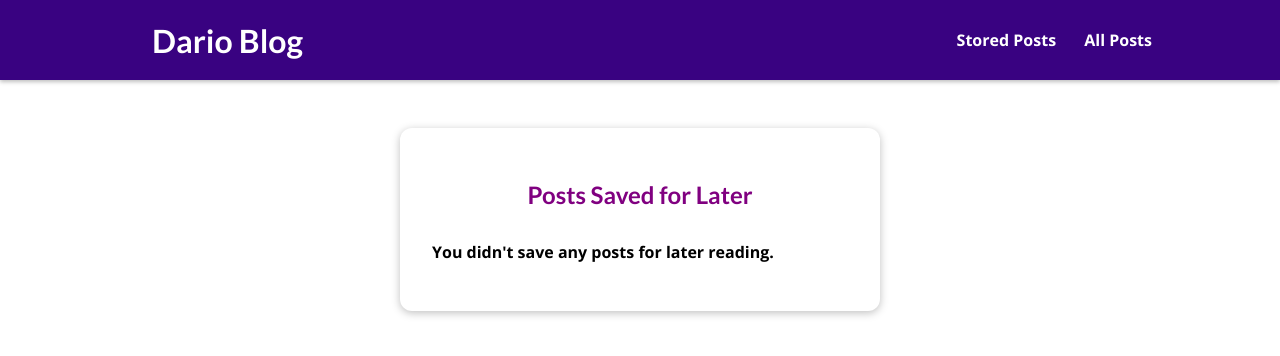
After one commit to Drake-Designer/My-Blog-Site, a Django app: page /read-later/ in a window 1280 px wide. The commit adds this page. Shown: the top 356 px of the page. Run offline with Django 5.2, Linux system fonts and the light colour scheme.

Commit message:
Add stored-post and style

```diff
--- /dev/null
+++ b/blog/static/blog/stored-posts.css
@@ -0,0 +1,45 @@
+#main-navigation {
+  background-color: #390281;
+  box-shadow: 0 2px 4px rgba(0, 0, 0, 0.25);
+}
+
+#stored-posts {
+  margin: 8rem auto 3rem auto;
+  padding: 2rem;
+  border-radius: 12px;
+  box-shadow: 0 2px 8px rgba(0, 0, 0, 0.25);
+  background-color: white;
+  width: 90%;
+  max-width: 30rem;
+  font-weight: bold;
+}
+
+#stored-posts h1 {
+  text-align: center;
+  margin-bottom: 2rem;
+  color: purple;
+}
+
+#stored-posts ul {
+  list-style: none;
+  margin: 0;
+  padding: 0;
+}
+
+#stored-posts li {
+  margin: 1rem 0;
+}
+
+#stored-posts a {
+  display: block;
+  padding: 1rem;
+  width: 100%;
+  text-decoration: none;
+  border: 1px solid #ccc;
+  color: rgb(45, 43, 43);
+}
+
+#stored-posts a:hover,
+#stored-posts a:active {
+  background-color: #ccc;
+}
--- /dev/null
+++ b/blog/templates/blog/stored-posts.html
@@ -0,0 +1,28 @@
+{% extends 'base.html' %}
+{% load static %}
+
+{% block title %}Stored Posts{% endblock title %}
+
+{% block css_files %}
+    <link rel="stylesheet" href="{% static 'blog/stored-posts.css' %}">
+{% endblock css_files %}
+
+{% block content %}
+
+<section id="stored-posts">
+    <h1>Posts Saved for Later</h1>
+
+    {% if not has_posts %}
+        <p>You didn't save any posts for later reading.</p>
+    {% endif %}
+        <ul>
+            {% for post in posts %}
+                <li>
+                    <a href="{% url 'post-detail-page' post.slug %}">{{ post.title }}</a>
+                </li>
+            {% endfor %}
+        </ul>
+
+</section>
+
+{% endblock content %}
--- a/blog/urls.py
+++ b/blog/urls.py
@@ -6,4 +6,5 @@ urlpatterns = [
     path("posts/", views.AllPostView.as_view(), name="posts-page"),
     path("posts/<slug:slug>/", views.SinglePostView.as_view(),
          name="post-detail-page"),
+    path("read-later/", views.ReadLaterView.as_view(), name="read-later-page"),
 ]
--- a/blog/views.py
+++ b/blog/views.py
@@ -1,3 +1,4 @@
+import re
 from django.shortcuts import render
 from django.http import HttpResponseRedirect
 from django.urls import reverse
@@ -56,3 +57,33 @@ class SinglePostView(View):
             "comment_form": comment_form,
         }
         return render(request, "blog/post-detail.html", context)
+
+
+class ReadLaterView(View):
+    def get(self, request):
+        stored_posts = request.session.get("stored_posts")
+        context = {}
+
+        if stored_posts is None or len(stored_posts) == 0:
+            context["posts"] = []
+            context["has_posts"] = False
+        else:
+            posts = Post.objects.filter(id__in=stored_posts)
+            context["posts"] = posts
+            context["has_posts"] = True
+
+        return render(request, "blog/stored-posts.html", context)
+
+    def post(self, request):
+        stored_posts = request.session.get("stored_posts")
+
+        if stored_posts is None:
+            stored_posts = []
+
+        post_id = int(request.POST["post_id"])
+
+        if post_id not in stored_posts:
+            stored_posts.append(post_id)
+            request.session["stored_posts"] = stored_posts
+
+        return HttpResponseRedirect("/")
--- a/static/app.css
+++ b/static/app.css
@@ -35,6 +35,7 @@ h3 {
   text-decoration: none;
   color: white;
   font-weight: bold;
+  margin-left: 1.5rem;
 }
 
 #main-navigation a:hover,
--- a/templates/base.html
+++ b/templates/base.html
@@ -13,6 +13,7 @@
     <header id="main-navigation">
         <h1><a href="{% url 'starting-page' %}">Dario Blog</a></h1>
         <nav>
+            <a href="{% url 'read-later-page' %}">Stored Posts</a>
             <a href="{% url 'posts-page' %}">All Posts</a>
         </nav>
     </header>
```
Also changed, not shown: blog/static/blog/post-detail.css (+19 -0 lines), blog/templates/blog/post-detail.html (+9 -0 lines).
